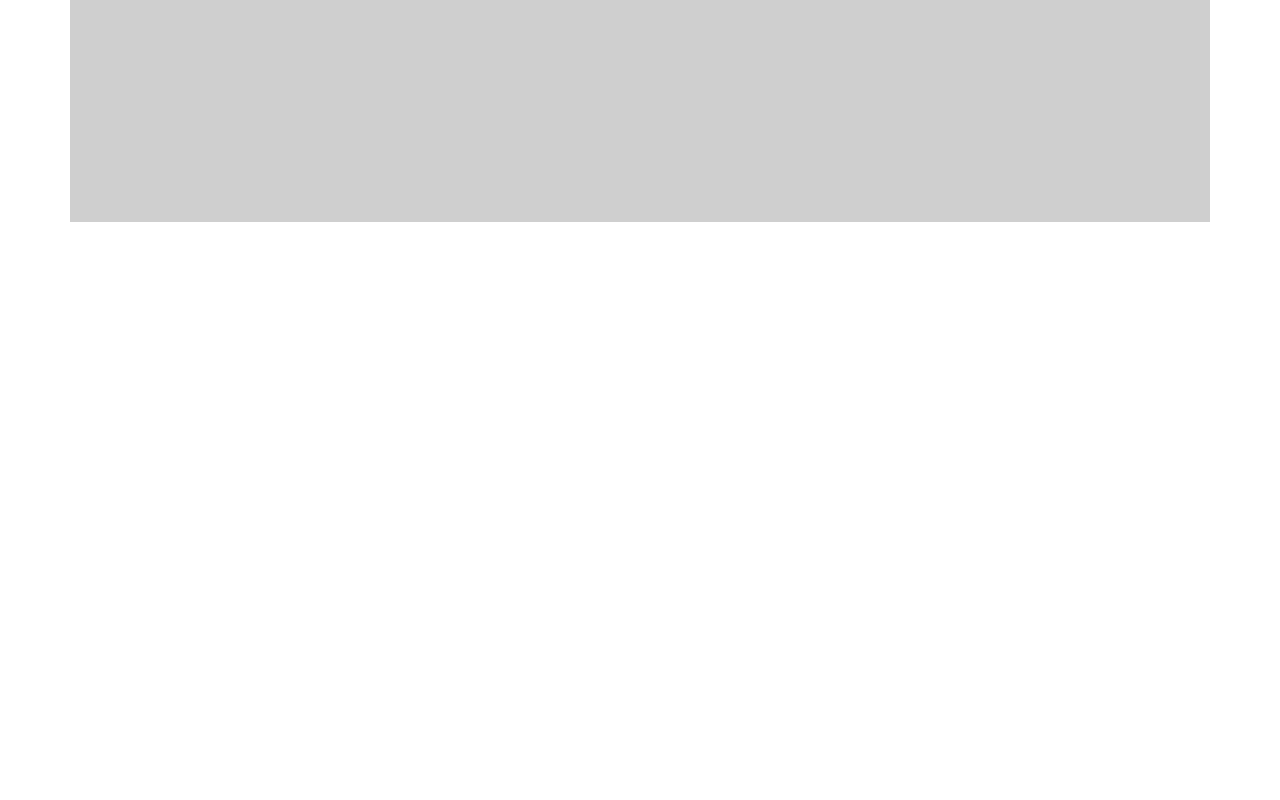
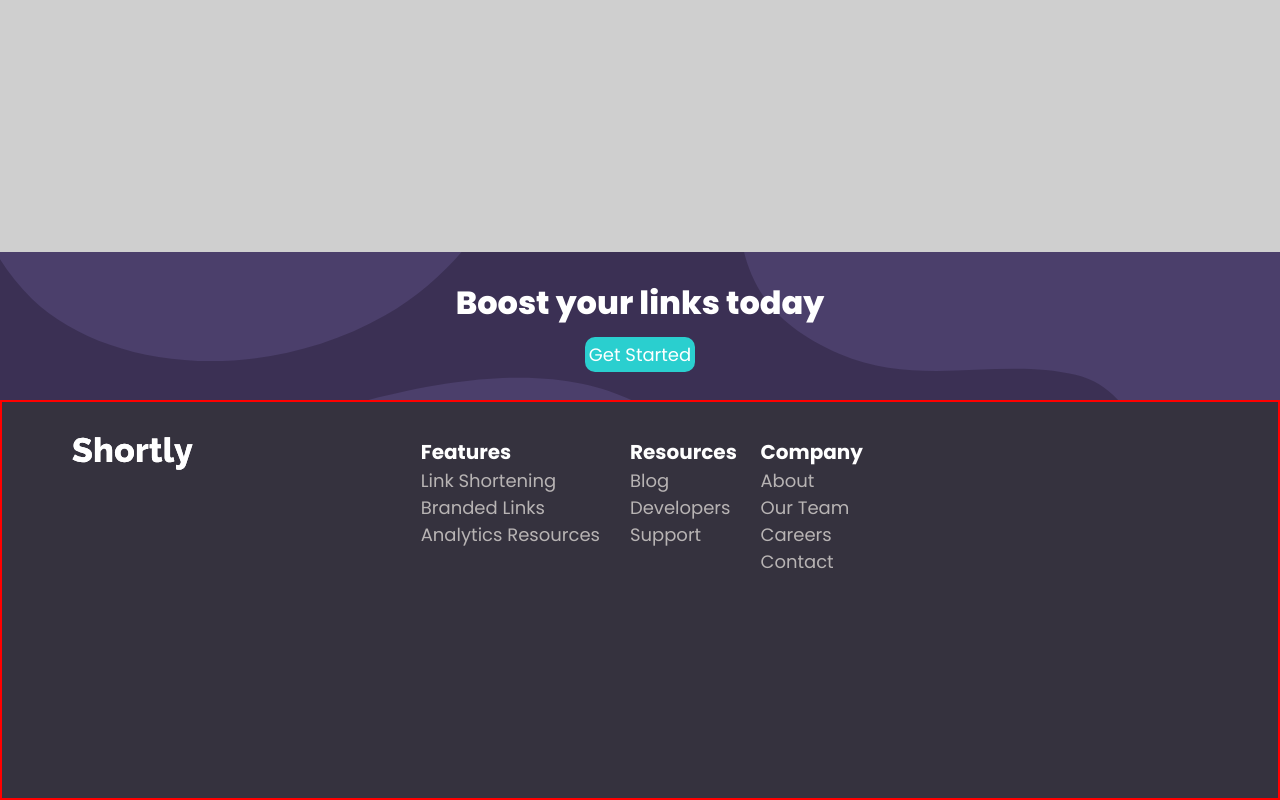
Before and after one commit to JohnSilva98/url-shortening, a plain HTML site: page index.html in a window 1280 px wide. Shown: the part 1565-2365 px from the top of the page. Before the commit the page ends 2035 px from the top, so only its background shows below. Drawn offline with Linux system fonts and the light colour scheme.

Commit message:
pagina quase finalizada, falta só o footer

```diff
--- a/index.html
+++ b/index.html
@@ -96,9 +96,43 @@
       />
       <button id="shorten-btn">Shorten It!</button>
     </div>
-
-    <!--   Boost your links today Get Started Features Link Shortening
-    Branded Links Analytics Resources Blog Developers Support Company About Our
-    Team Careers Contact -->
+    <div id="boost-link">
+      <h1 class="boost">Boost your links today</h1>
+      <button id="get-started">Get Started</button>
+    </div>
+    <div id="footer-container">
+      <footer class="footer-container">
+        <div id="logo-footer">
+          <img src="images/logo.svg" alt="" class="footer-logo" />
+          <div id="footer-menus">
+            <div id="Features">
+              <h2 class="footer-title">Features</h2>
+              <ul id="features-list">
+                <li class="features">Link Shortening</li>
+                <li class="features">Branded Links</li>
+                <li class="features">Analytics Resources</li>
+              </ul>
+            </div>
+            <div id="resources">
+              <h2 class="footer-title">Resources</h2>
+              <ul id="resources-list">
+                <li class="resources">Blog</li>
+                <li class="resources">Developers</li>
+                <li class="resources">Support</li>
+              </ul>
+            </div>
+            <div id="Company">
+              <h2 class="footer-title">Company</h2>
+              <ul id="company-list">
+                <li class="company">About</li>
+                <li class="company">Our Team</li>
+                <li class="company">Careers</li>
+                <li class="company">Contact</li>
+              </ul>
+            </div>
+          </div>
+        </div>
+      </footer>
+    </div>
   </body>
 </html>
--- a/styles.css
+++ b/styles.css
@@ -22,12 +22,9 @@
   --Very-Dark-Violet: hsl(260, 8%, 14%);
 }
 
-body {
-  margin: 10px 70px;
-}
-
 header {
   height: 50%;
+  padding: 10px 70px;
 }
 
 header img {
@@ -38,7 +35,7 @@ header img {
   position: relative;
   left: 8rem;
   top: -2.2rem;
-  /* color: var(--Gray); */
+  color: var(--Gray);
 }
 
 #header-menu li:hover {
@@ -79,6 +76,7 @@ header img {
 }
 
 #main-container {
+  margin: 10px 70px;
   display: flex;
   justify-content: space-between;
   overflow: hidden;
@@ -86,7 +84,6 @@ header img {
 }
 
 #main-content {
-  border: 1px solid red;
   display: flex;
 }
 
@@ -221,3 +218,69 @@ header img {
   width: 400px;
   z-index: -1;
 }
+
+#boost-link {
+  padding: 10px 70px;
+  display: flex;
+  flex-direction: column;
+  justify-content: center;
+  align-items: center;
+  height: 150px;
+  margin-top: -240px;
+  background: url(images/bg-boost-desktop.svg);
+  background-color: var(--Dark-Violet);
+  background-size: cover;
+}
+
+.boost {
+  color: white;
+  font-weight: 800;
+  font-size: 32px;
+}
+
+#get-started {
+  color: #fff;
+  background-color: var(--Cyan);
+  border-radius: 10px;
+  padding: 4px;
+  border: none;
+  cursor: pointer;
+  margin-top: 10px;
+}
+
+.footer-container {
+  padding: 10px 70px;
+  border: 2px solid red;
+  background-color: var(--Very-Dark-Blue);
+  height: 50vh;
+}
+
+#footer-menus {
+  color: #fff;
+  display: flex;
+  justify-content: center;
+  margin-top: -40px;
+  margin-left: 20px;
+}
+
+.footer-title {
+  font-size: 20px;
+}
+
+#footer-menus ul {
+  margin-right: 30px;
+  list-style: none;
+}
+
+#footer-menus li {
+  color: #b8b4b4;
+}
+#footer-menus li:hover {
+  color: #fff;
+  cursor: pointer;
+}
+.footer-logo {
+  margin-top: 25px;
+  background-image: url(images/logo.svg);
+  filter: invert(0.95) brightness(1.5);
+}
```
